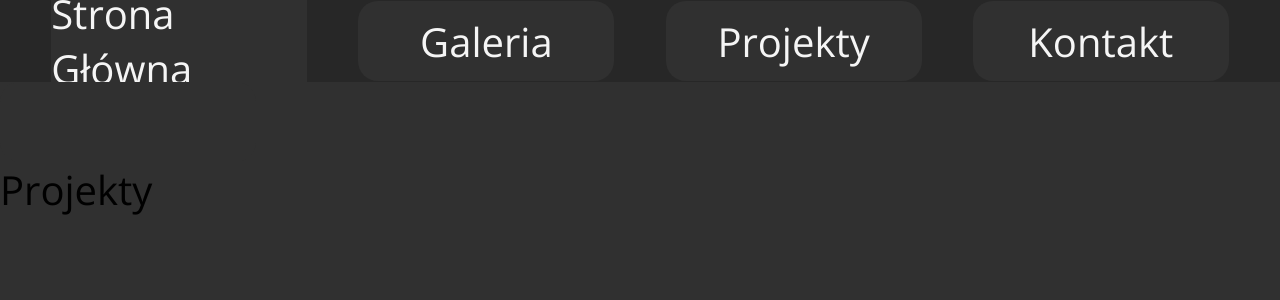
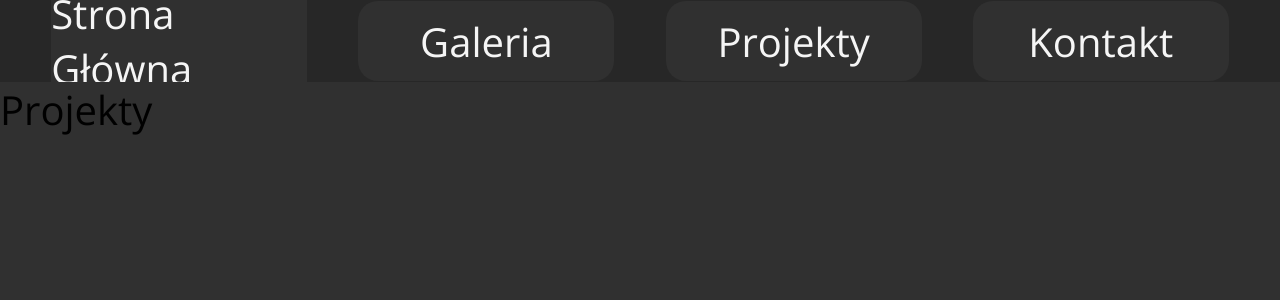
Before and after one commit to boold0g/strona, a React (Create React App) app: page /projekty in a window 1280 px wide. Shown: the top 300 px of the page. Built offline with nearby package versions, Linux system fonts and the light colour scheme.

Commit message:
dzien1koniec

```diff
--- a/public/index.html
+++ b/public/index.html
@@ -40,4 +40,27 @@
       To create a production bundle, use `npm run build` or `yarn build`.
     -->
   </body>
+  <script src="https://cdnjs.cloudflare.com/ajax/libs/gsap/3.2.4/gsap.min.js">
+    var el = document.getElementById('divID');
+
+    // create a timeline for this element in paused state
+    var tl = new TimelineMax({paused: true});
+
+    // create your tween of the timeline in a variable
+    tl
+    .set(el,{willChange:"transform"})
+    .to(el, 1, {transform:"rotate(60deg)", ease:Power1.easeInOut});
+
+    // store the tween timeline in the javascript DOM node
+    el.animation = tl;
+
+    //create the event handler
+    $(el).on("mouseenter",function(){
+      //this.style.willChange = 'transform';
+      this.animation.play();
+    }).on("mouseleave",function(){
+       //this.style.willChange = 'auto';
+      this.animation.reverse();
+    });
+  </script>
 </html>
--- a/src/App.js
+++ b/src/App.js
@@ -1,5 +1,5 @@
 import { Route, Routes } from "react-router-dom";
-import Strony from "./Components/Strony";
+import Strony from "./Components/Layout/Strony";
 import GaleriaPage from "./Pages/Galeria";
 import KontaktPage from "./Pages/Kontakt";
 import ProjektyPage from "./Pages/Projekty";
--- a/src/Components/Header.js
+++ /dev/null
@@ -1,14 +0,0 @@
-import Nav from "./Nav";
-import classes from "./Header.module.css";
-function Header() {
-  return (
-    <div className={classes.header}>
-      <Nav text="Strona Główna" link="/" />
-      <Nav text="Galeria" link="/galeria" />
-      <Nav text="Projekty" link="/projekty" />
-      <Nav text="Kontakt" link="/kontakt" />
-    </div>
-  );
-}
-
-export default Header;
--- a/src/Components/Header.module.css
+++ /dev/null
@@ -1,13 +0,0 @@
-.header {
-  height: 10vh;
-  background-color: rgb(39, 39, 39);
-  width: 100%;
-  display: flex;
-  flex-direction: row;
-  justify-content: space-evenly;
-  align-items: center;
-  font-size: 1em;
-  overflow: hidden;
-  padding-bottom: 1px;
-  padding-top: 1px;
-}
--- /dev/null
+++ b/src/Components/Layout/Strony.js
@@ -0,0 +1,24 @@
+import classes from "./Strony.module.css";
+import { Link } from "react-router-dom";
+
+function Strony() {
+  return (
+    <div className={classes.header}>
+      <Link className={classes.nav} to="/">
+        <div>Strona Główna</div>
+      </Link>
+      <Link className={classes.nav} to="/galeria">
+        <div>Galeria</div>
+      </Link>
+      <Link className={classes.nav} to="/projekty">
+        <div>Projekty</div>
+      </Link>
+      <Link className={classes.nav} to="/kontakt">
+        <div>Kontakt</div>
+      </Link>
+    </div>
+  );
+}
+
+
+export default Strony;
--- /dev/null
+++ b/src/Components/Layout/Strony.module.css
@@ -0,0 +1,47 @@
+.nav {
+  height: 10vh;
+  display: flex;
+  align-items: center;
+  width: 20vw;
+  justify-content: center;
+  color: whitesmoke;
+  border-radius: 20px;
+  text-decoration: none;
+}
+.nav:hover div,
+.nav:hover {
+  animation-name: nav1;
+  animation-duration: 0.5s;
+  animation-fill-mode: forwards;
+}
+@keyframes nav1 {
+  to {
+    background-color: gray;
+  }
+}
+@keyframes nav2 {
+  from {
+    background-color: gray;
+  }
+  to {
+    background-color: rgb(48, 48, 48);
+  }
+}
+.header {
+  height: 10vh;
+  background-color: rgb(39, 39, 39);
+  width: 100%;
+  display: flex;
+  flex-direction: row;
+  justify-content: space-evenly;
+  align-items: center;
+  font-size: 1em;
+  overflow: hidden;
+  padding-bottom: 1px;
+  padding-top: 1px;
+}
+.nav,
+.nav div {
+  animation-name: nav2;
+  animation-duration: 0.5s;
+}
--- a/src/Components/Nav.js
+++ /dev/null
@@ -1,11 +0,0 @@
-import { Link } from "react-router-dom";
-import classes from "./Nav.module.css";
-function Nav(props) {
-  return (
-    <Link className={classes.nav} to={props.link}>
-      <div>{props.text}</div>
-    </Link>
-  );
-}
-
-export default Nav;
--- a/src/Components/Nav.module.css
+++ /dev/null
@@ -1,21 +0,0 @@
-.nav {
-  height: 10vh;
-  display: flex;
-  align-items: center;
-  width: 20vw;
-  justify-content: center;
-  color: whitesmoke;
-  border-radius: 20px;
-  text-decoration: none;
-}
-.nav:hover div,
-.nav:hover {
-  animation-name: nav;
-  animation-duration: 1s;
-  animation-fill-mode: forwards;
-}
-@keyframes nav {
-  to {
-    background-color: gray;
-  }
-}
--- a/src/Components/Strony.js
+++ /dev/null
@@ -1,13 +0,0 @@
-import Header from "./Header";
-import Nav from "./Nav";
-
-function Strony() {
-  return (
-    <div>
-      <Header />
-      <Nav />
-    </div>
-  );
-}
-
-export default Strony;
```
